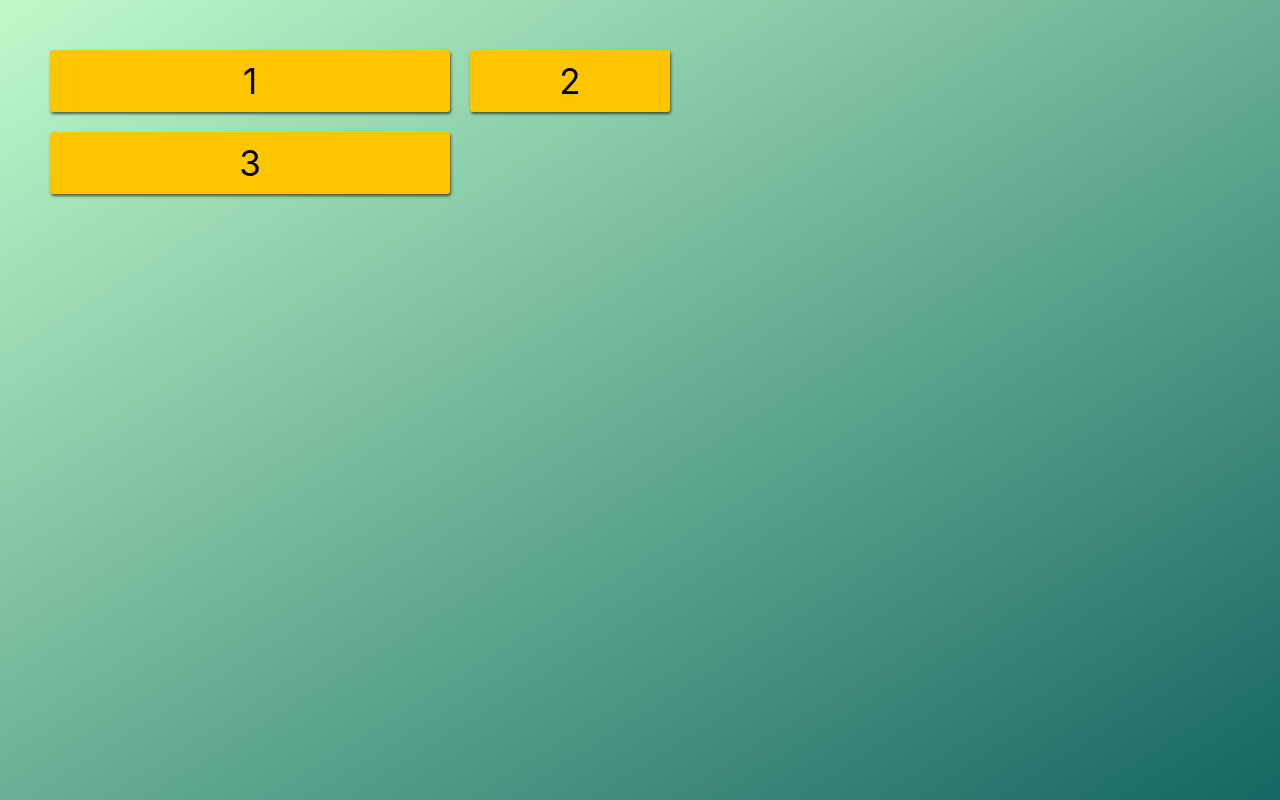
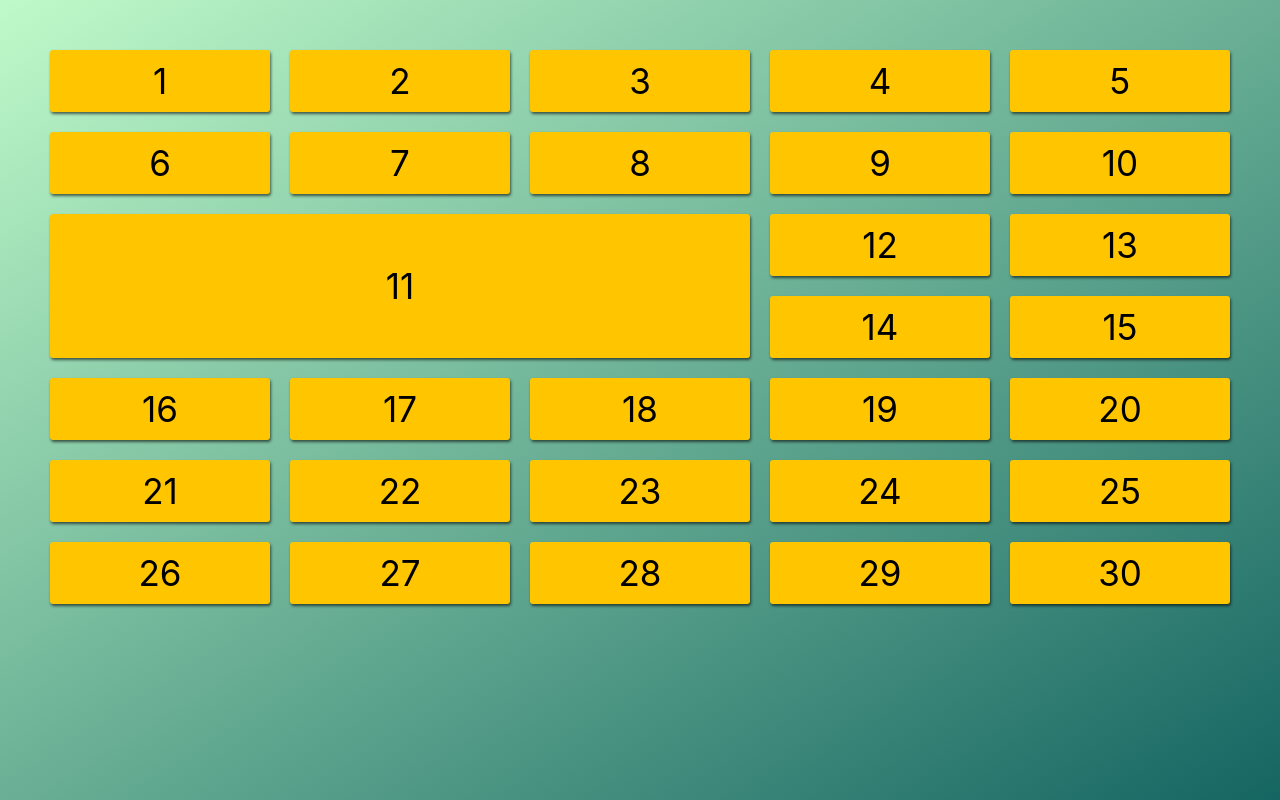
Before and after one commit to masiucd/css-grid, a website: page public/103/index.html in a window 1280 px wide. Drawn offline with Linux system fonts and the light colour scheme.

Commit message:
(feat) align grid-items

```diff
--- a/public/103/index.css
+++ b/public/103/index.css
@@ -1,6 +1,18 @@
 .grid {
   display: grid;
   grid-gap: 20px;
-  grid-template-columns: 400px 200px;
-  /* grid-auto-flow: column; */
+
+  /* grid-template-columns: repeat(auto-fill, minmax(10rem, 1fr)); */
+
+  /* grid-template-columns: 1fr 10rem 2fr; */
+  /* grid-template-rows: 1fr 3fr 2fr; */
+
+  /* grid-template-columns: repeat(auto-fit, minmax(20rem, 1fr)); */
+
+  grid-template-columns: repeat(5, 1fr);
 }
+
+.item-11 {
+  grid-column: span 3;
+  grid-row: span 2;
+}
--- a/public/103/index.html
+++ b/public/103/index.html
@@ -9,9 +9,36 @@
   </head>
   <body>
     <div class="grid">
-      <div class="item item1">1</div>
-      <div class="item item2">2</div>
-      <div class="item item3">3</div>
+      <div class="item item-1">1</div>
+      <div class="item item-2">2</div>
+      <div class="item item-3">3</div>
+      <div class="item item-4">4</div>
+      <div class="item item-5">5</div>
+      <div class="item item-6">6</div>
+      <div class="item item-7">7</div>
+      <div class="item item-8">8</div>
+      <div class="item item-9">9</div>
+      <div class="item item-10">10</div>
+      <div class="item item-11">11</div>
+      <div class="item item-12">12</div>
+      <div class="item item-13">13</div>
+      <div class="item item-14">14</div>
+      <div class="item item-15">15</div>
+      <div class="item item-16">16</div>
+      <div class="item item-17">17</div>
+      <div class="item item-18">18</div>
+      <div class="item item-19">19</div>
+      <div class="item item-20">20</div>
+      <div class="item item-21">21</div>
+      <div class="item item-22">22</div>
+      <div class="item item-23">23</div>
+      <div class="item item-24">24</div>
+      <div class="item item-25">25</div>
+      <div class="item item-26">26</div>
+      <div class="item item-27">27</div>
+      <div class="item item-28">28</div>
+      <div class="item item-29">29</div>
+      <div class="item item-30">30</div>
     </div>
   </body>
 </html>
```
Also changed, not shown: README.md.
